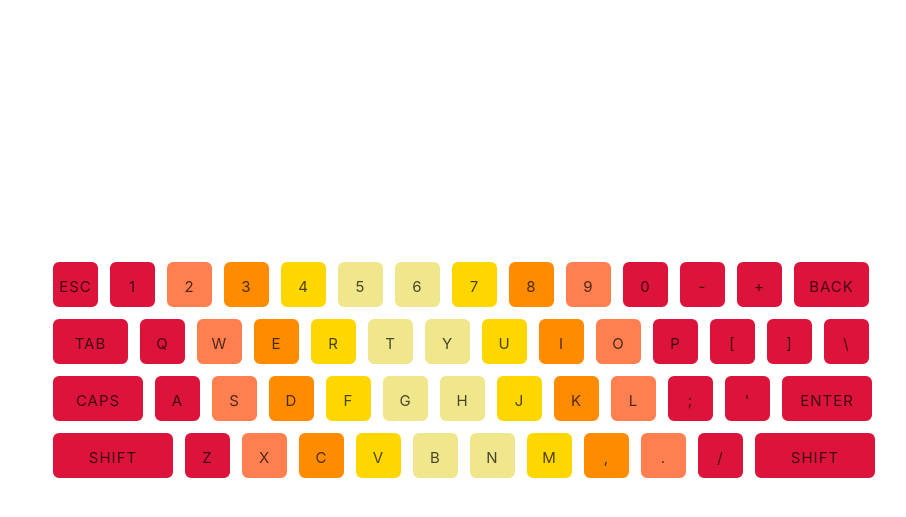
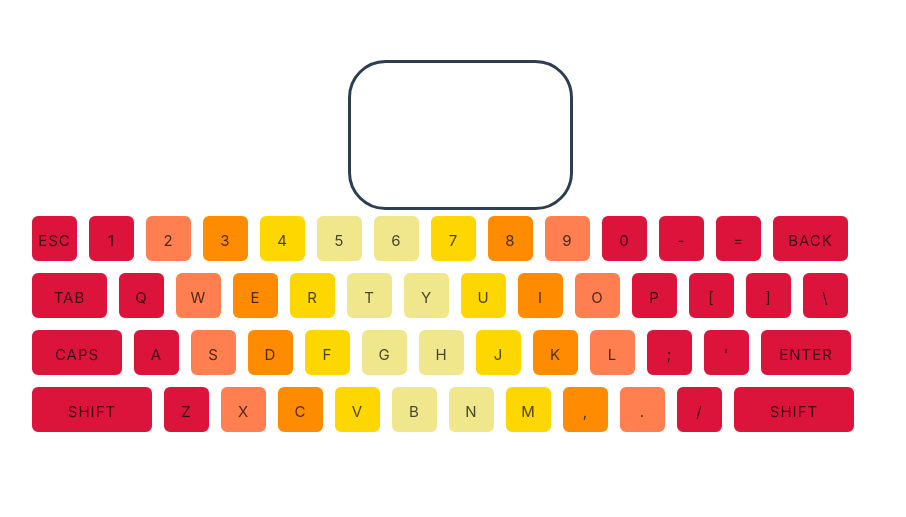
Before and after one commit to xypatel/Type-Blitz, a Vue app in the folder type-blitz/: page / in a window 1280 px wide. Shown: the part 151-668 px from the top of the page, without its empty margins (196-1102 px from the left). Built offline with nearby package versions, Linux system fonts and the light colour scheme.

Commit message:
chore: configure bump with colors and fix symbols

```diff
--- a/type-blitz/src/App.vue
+++ b/type-blitz/src/App.vue
@@ -37,14 +37,4 @@ import KeyboardDisplay from "@/components/KeyboardDisplay.vue";
   justify-content: center;
 }
 
-.keyboard {
-  position: fixed;
-  bottom: 10em;
-  left: 0;
-  right: 0;
-  margin-bottom: 1em;
-  display: flex;
-  justify-content: center;
-}
-
 </style>
--- a/type-blitz/src/components/KeyboardDisplay.vue
+++ b/type-blitz/src/components/KeyboardDisplay.vue
@@ -20,6 +20,8 @@ export default {
         keyPressed = event.key;
         console.log("Not a letter or number key: " + keyPressed);
         switch (keyPressed) {
+          case '\-' : keyPressed = "Minus"; break;
+          case '\=' : keyPressed = "Equal"; break;
           case '\\' : keyPressed = "Backslash"; break;
           case '\]' : keyPressed = "CloseBracket"; break;
           case '\[' : keyPressed = "OpenBracket"; break;
@@ -52,7 +54,10 @@ export default {
 
 
 <template>
-  {{ input }}
+  <div id="inputDisplay">
+    <p>{{ input }}</p>
+  </div>
+
   <div class="keyboard">
     <ul class="row row-0">
       <li class="pinky" id="Escape" >ESC</li>
@@ -65,9 +70,9 @@ export default {
       <li class="pointer1st" id="7">7</li>
       <li class="middle" id="8">8</li>
       <li class="ring" id="9">9</li>
-      <li class="pinky" id="10">0</li>
-      <li class="pinky" >-</li>
-      <li class="pinky" >+</li>
+      <li class="pinky" id="0">0</li>
+      <li class="pinky" id="Minus" >-</li>
+      <li class="pinky" id="Equal">=</li>
       <li class="pinky" id="Backspace">BACK</li>
     </ul>
     <ul class="row row-1">
@@ -134,6 +139,8 @@ body {
 .keyboard {
   display: flex;
   flex-direction: column;
+  margin: auto;
+  padding-left: 10em;
 }
 
 .row {
@@ -152,6 +159,19 @@ li {
   transition: 0.3s;
   text-align: center;
   font-size: 1em;
+}
+
+#inputDisplay{
+  display: inline-flex;
+  justify-content: center;
+  align-items: center;
+  margin-left: 50%;
+  height: 2em;
+  width: 3em;
+  border-radius: 0.5em;
+  font-size: 5em;
+  border-style: solid;
+  font-family: "Helvetica Neue", Helvetica, Arial, sans-serif;
 }
 
 #Tab {
@@ -235,6 +255,7 @@ li {
 .hit {
   -webkit-animation: hit 0.3s cubic-bezier(0.390, 0.575, 0.565, 1.000) both;
   animation: hit 0.3s cubic-bezier(0.390, 0.575, 0.565, 1.000) both;
+  background-color: magenta;
 }
 
 @-webkit-keyframes hit {
```
